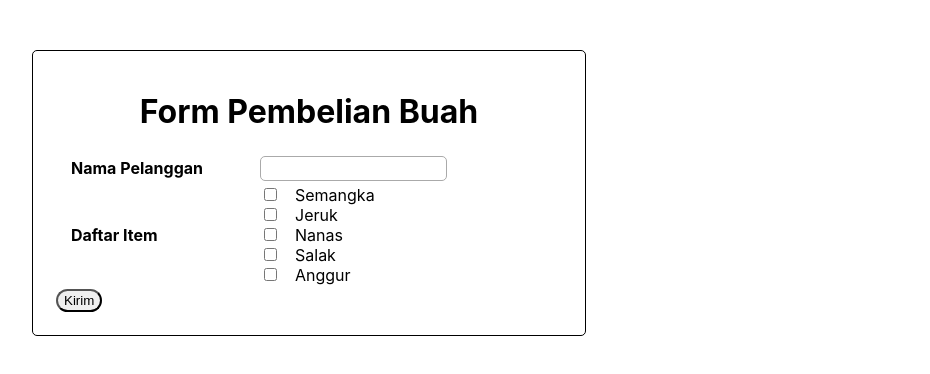
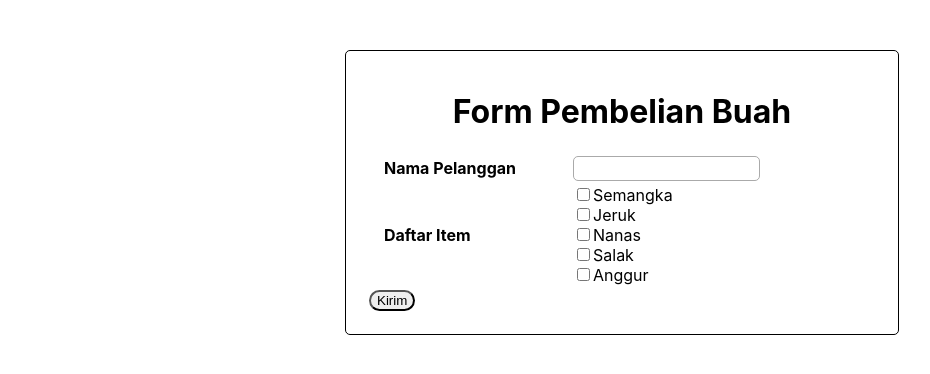
Before and after one commit to Marsmalow20/sanbercode-reactjs-batch18-part2, a React (Create React App) app: page / in a window 1280 px wide. Shown: the top 374 px of the page, without its empty margins (18-948 px from the left). Built offline with nearby package versions, Linux system fonts and the light colour scheme.

Commit message:
memindah style menjadi inline

```diff
--- a/src/App.css
+++ b/src/App.css
@@ -1,28 +1,3 @@
-h1 {
-  text-align: center;
-}
-
-label {
-  padding: 15px;
-}
-
-input[type=text] {
-  padding: 4px;
-  border: 1px solid #aaa;
-  border-radius: 5px;
-}
-
-input[type=submit] {
-  padding-top: 2px;
-  padding-bottom: 2px;
-  border-color: #000;
-  border-radius: 100px;
-}
-
-.text-bold {
-  font-weight: bold;
-}
-
 .App {
   margin: 50px;
   padding: 20px;
--- a/src/App.js
+++ b/src/App.js
@@ -8,16 +8,16 @@ function Welcome(props) {
 
 function App() {
   return (
-    <div className="App">
-      <h1>Form Pembelian Buah</h1>
+    <div className="App" style={{margin: '50px auto'}}>
+      <h1 style={{textAlign: 'center'}}>Form Pembelian Buah</h1>
       <form>
         <table className="table">
           <tr>
-            <td width="200"><label className="text-bold">Nama Pelanggan</label></td>
-            <td><input type="text" name="nama"></input></td>
+            <td width="200"><label style={{padding: '15px', fontWeight: 'bold'}}>Nama Pelanggan</label></td>
+            <td><input type="text" name="nama" style={{padding: '4px', border: '1px solid #aaa', borderRadius: '5px'}}></input></td>
           </tr>
           <tr>
-            <td><label className="text-bold">Daftar Item</label></td>
+            <td><label style={{padding: '15px', fontWeight: 'bold'}}>Daftar Item</label></td>
             <td>
               <input type="checkbox" name="semangka"></input><label>Semangka</label><br></br>
               <input type="checkbox" name="jeruk"></input><label>Jeruk</label><br></br>
@@ -27,7 +27,7 @@ function App() {
             </td>
           </tr>
           <tr>
-            <td><input type="submit" value="Kirim"></input></td>
+            <td><input type="submit" value="Kirim" style={{padding: '2px auto', borderColor: '#000', borderRadius:'100px'}}></input></td>
           </tr>
         </table>
       </form>
```
